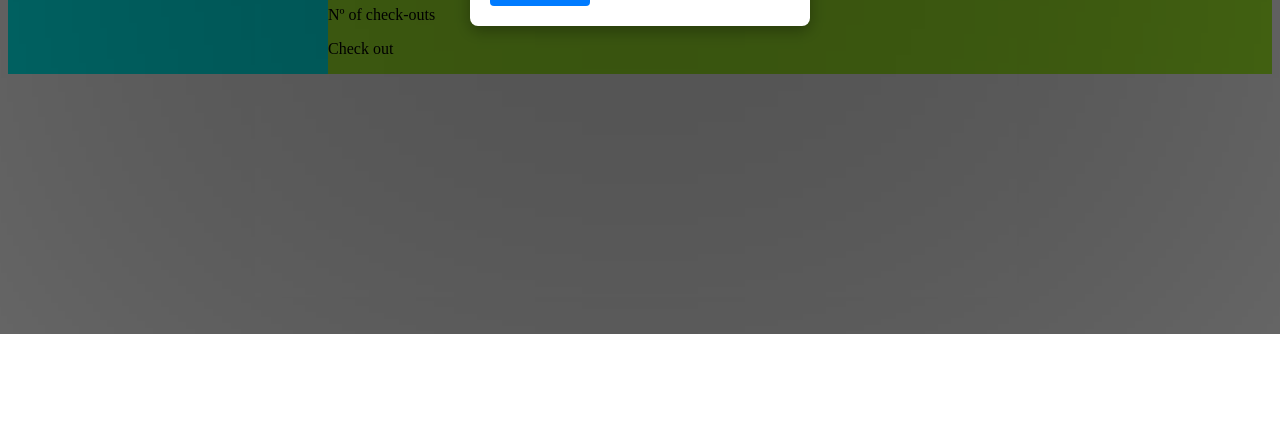
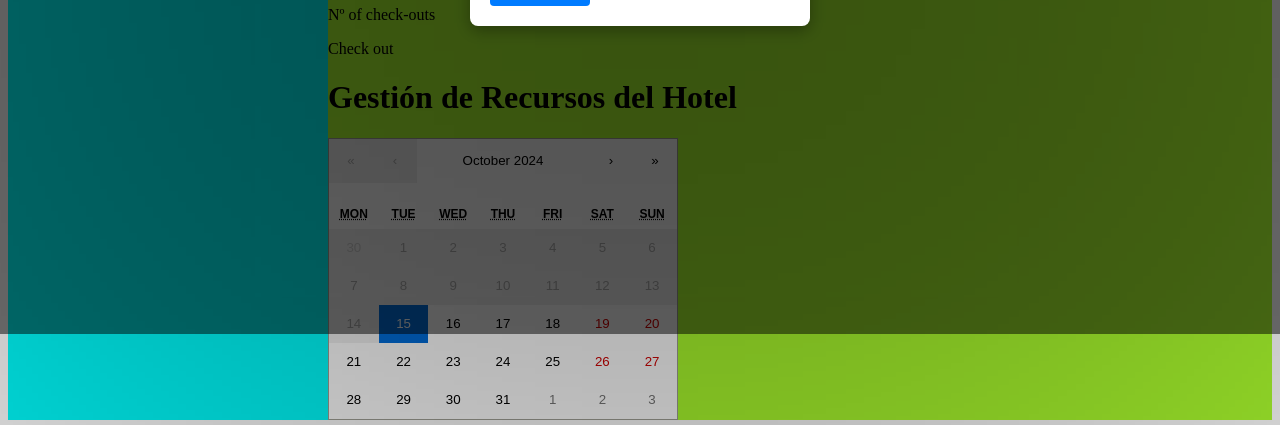
Before and after one commit to AlejandroGC1990/OXYGEN_HotelMiranda_Dashboard, a React (Vite) app: page / in a window 1280 px wide. Shown: the part 466-891 px from the top of the page. Before the commit the page ends 800 px from the top, so only its background shows below. Built offline with nearby package versions, Linux system fonts and the light colour scheme.

Commit message:
dashboard - add calendar

```diff
--- a/package.json
+++ b/package.json
@@ -13,6 +13,7 @@
     "crypto-js": "^4.2.0",
     "prop-types": "^15.8.1",
     "react": "^18.3.1",
+    "react-calendar": "^5.0.0",
     "react-dom": "^18.3.1",
     "react-router-dom": "^6.26.1",
     "styled-components": "^6.1.13"
--- a/src/pages/Dashboard/Dashboard.jsx
+++ b/src/pages/Dashboard/Dashboard.jsx
@@ -1,3 +1,4 @@
+import HotelCalendar from "../components/Calendar/Calendar";
 import "./__dashboard.scss";
 
 const Dashboard = () => {
@@ -45,6 +46,10 @@ const Dashboard = () => {
           </div>
         </div>
       </div>
+
+      <div className="dashboard_containerCalendar&ReservStats">
+      <HotelCalendar />
+      </div>
     </div>
   );
 };
--- /dev/null
+++ b/src/pages/components/Calendar/Calendar.jsx
@@ -0,0 +1,25 @@
+import { useState } from 'react';
+import Calendar from 'react-calendar';
+import 'react-calendar/dist/Calendar.css';
+
+const HotelCalendar = () => {
+    const [date, setDate] = useState(new Date());
+
+    const handleDateChange = (newDate) => {
+        setDate(newDate);
+        // Aquí puedes añadir la lógica para manejar la reserva de recursos o bloqueos de fechas
+    };
+
+    return (
+        <div>
+            <h1>Gestión de Recursos del Hotel</h1>
+            <Calendar
+                onChange={handleDateChange}
+                value={date}
+                minDate={new Date()} // Puedes configurar la fecha mínima
+            />
+        </div>
+    );
+};
+
+export default HotelCalendar;
```
Also changed, not shown: 1 other file (tests, documents, lock files or other folders).
